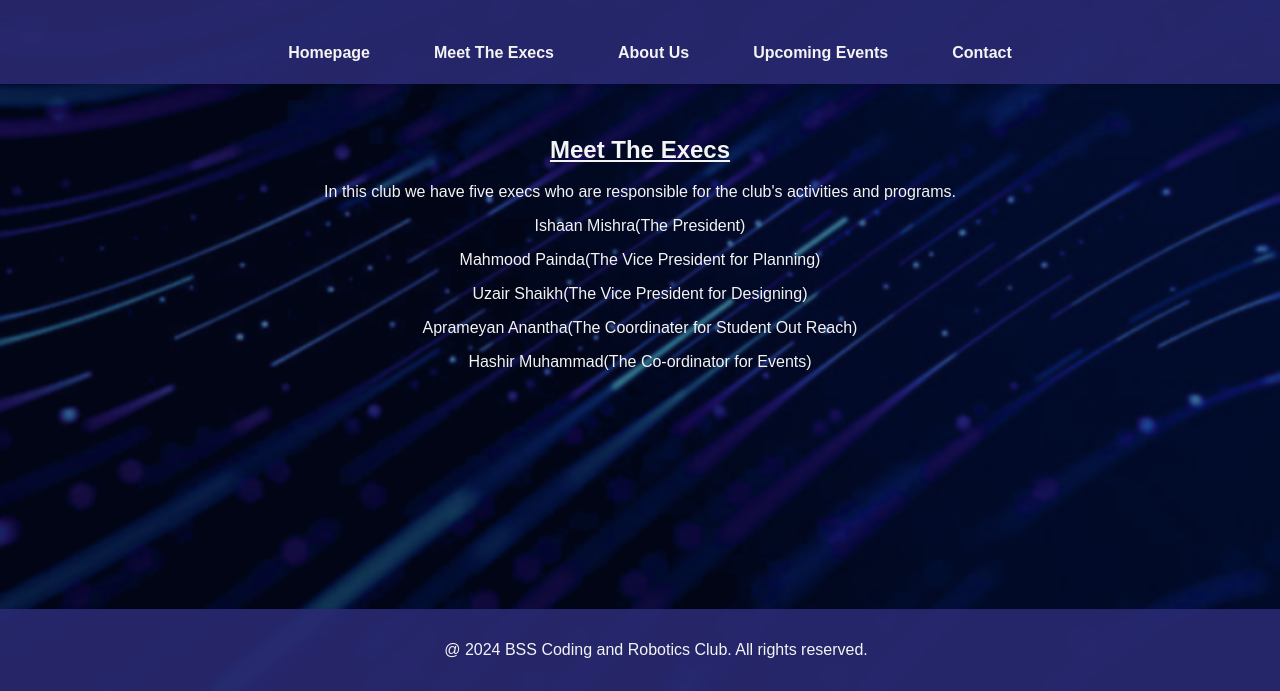
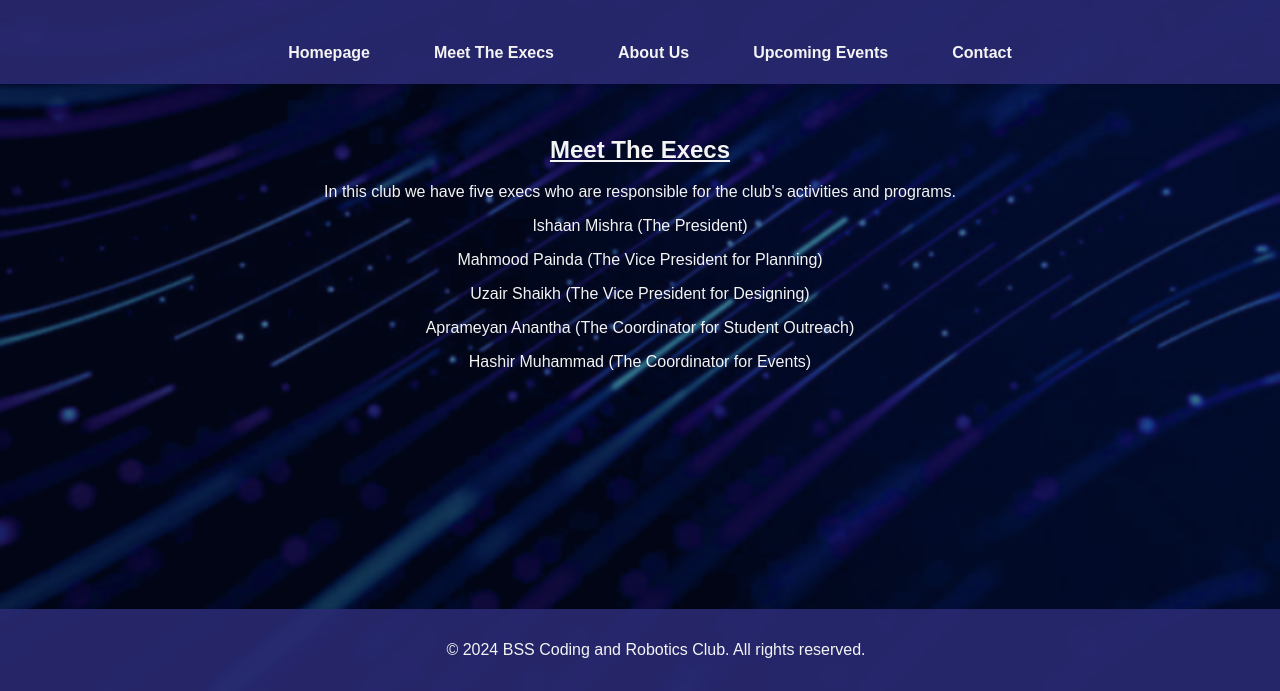
Before and after one commit to CipherCircuit9261/Bramalea-Secondary-School-Coding-Robotics-Club-, a plain HTML site: page Execs.html in a window 1280 px wide. Shown: the part 109-800 px from the top of the page. Drawn offline with Linux system fonts and the light colour scheme.

Commit message:
Update Execs.html

```diff
--- a/Execs.html
+++ b/Execs.html
@@ -6,6 +6,9 @@
     <link rel="stylesheet" href="ComputerScience.css">
     <link rel="shortcut icon" href="Computer Science Favicon.png" type="image/x-icon">
     <title>BSS Coding and Robotics Club</title>
+    <meta name="description" content="Meet the executives of the Bramalea Secondary School Coding and Robotics Club. Learn about the leaders who drive the club's activities and programs.">
+    <meta name="keywords" content="BSS, Bramalea Secondary School, Coding Club, Robotics Club, Execs, STEM, Technology, Engineering, Science, School Club">
+    <meta name="author" content="SoftwareEngineer2010 on Github">
 </head>
 <body>
     <header>
@@ -23,25 +26,19 @@
     <main>
         <h2>Meet The Execs</h2>
         <p>In this club we have five execs who are responsible for the club's activities and programs.</p>
-        <p>Ishaan Mishra(The President)</p>
-        <p>Mahmood Painda(The Vice President for Planning)</p>
-        <p>Uzair Shaikh(The Vice President for Designing)</p>
-        <p>Aprameyan Anantha(The Coordinater for Student Out Reach)</p>
-        <p>Hashir Muhammad(The Co-ordinator for Events)</p>
-
-
-
-        </p>
+        <p>Ishaan Mishra (The President)</p>
+        <p>Mahmood Painda (The Vice President for Planning)</p>
+        <p>Uzair Shaikh (The Vice President for Designing)</p>
+        <p>Aprameyan Anantha (The Coordinator for Student Outreach)</p>
+        <p>Hashir Muhammad (The Coordinator for Events)</p>
     </main>
 
     <footer>
-        <p id ="fooder">@ 2024 BSS Coding and Robotics Club. All rights reserved.</p>
+        <p id="footer">&copy; 2024 BSS Coding and Robotics Club. All rights reserved.</p>
     </footer>
 
     <script src="Home.js"></script>
-
-
 </body>
 </html>
-<!--Made by SoftwareEngineer2010 on Github-->
+<!--Made by CipherCircuit9261 on Github-->
 <!--Made with VsCode-->
```
